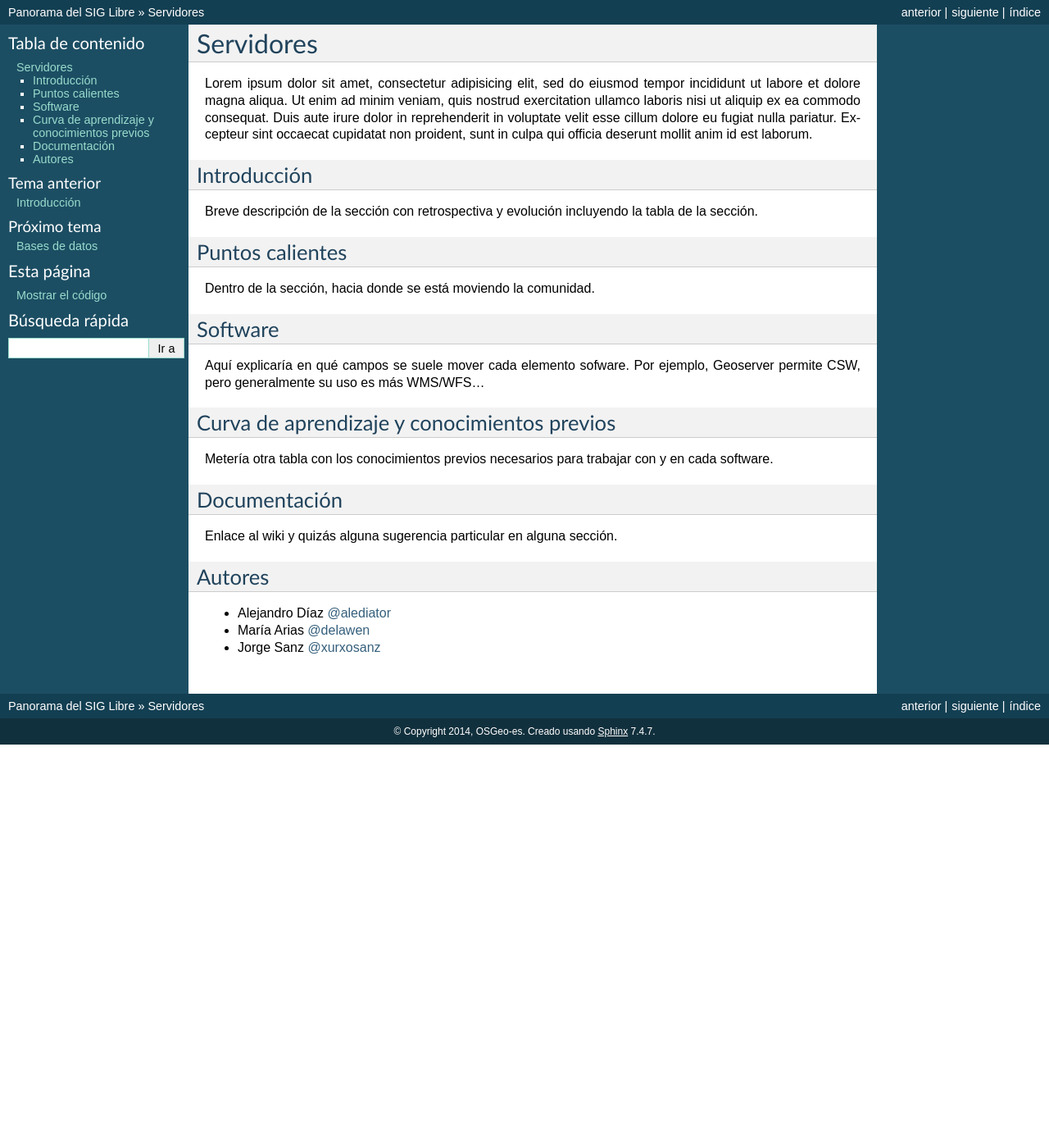
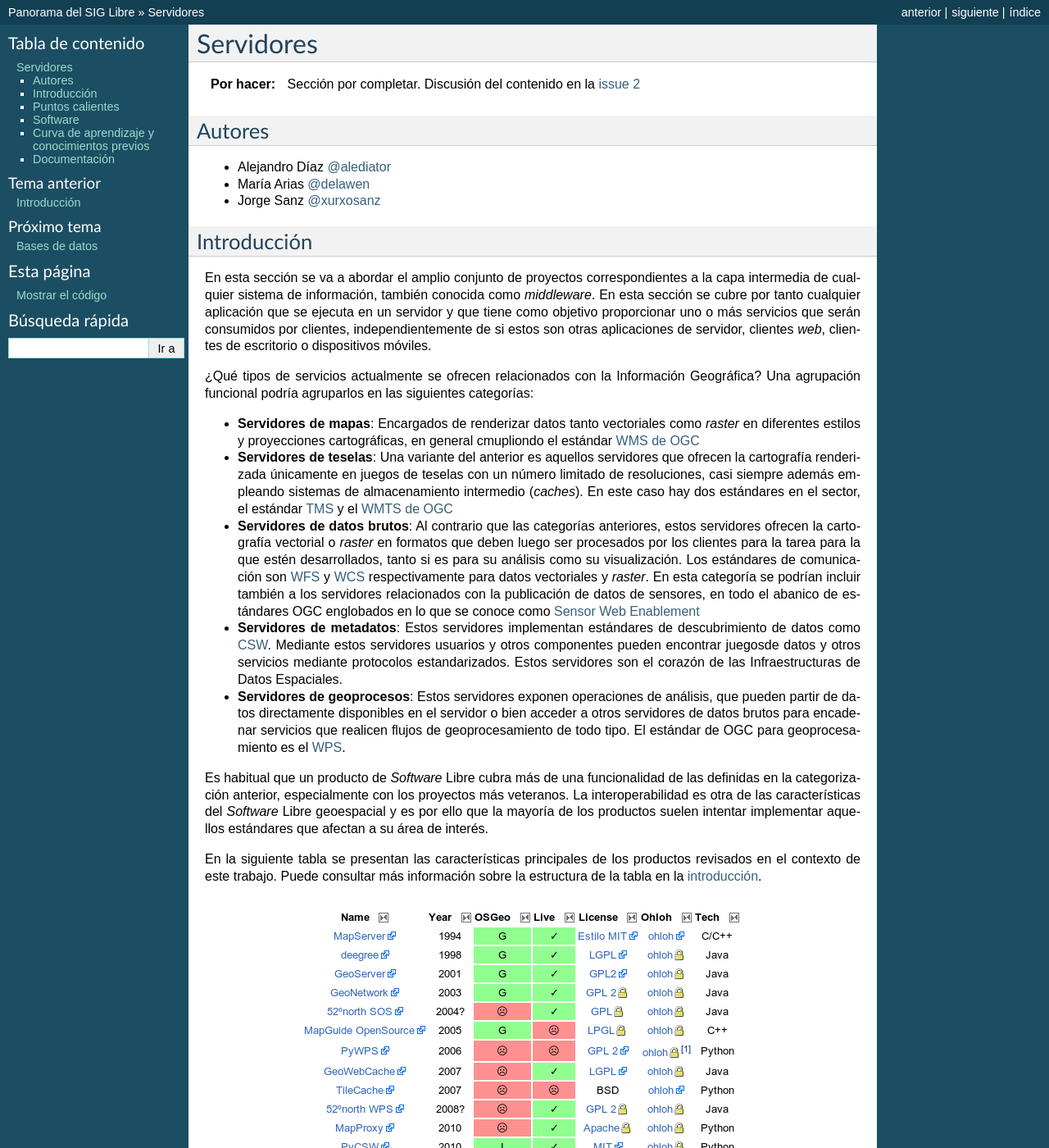
Before and after one commit to OSGeo-ES/panorama-siglibre8, a Sphinx documentation site: the page built from source/servidores/index.rst, in a window 1280 px wide and 1400 px high. Shown: the whole window at 82% size. Built offline with Sphinx 7.4.7, drawn with Linux system fonts in a browser that asks for light colours; some of the changed text lies outside the part shown.

Commit message:
primeros contenidos en la tabla de servidores

```diff
--- a/source/conf.py
+++ b/source/conf.py
@@ -294,6 +294,10 @@ rst_prolog = u"""
 .. |shiguera|  replace:: Santiago Higuera `@santiagohiguera`_
 .. |jsitjar|   replace:: Josep Sitjar `@JosepSitjar`_
 
+.. |IG|     replace:: Información Geográfica
+.. |sl|     replace:: *Software* Libre
+
+
 .. _@delawen:   http://twitter.com/delawen
 .. _@xurxosanz: http://twitter.com/xurxosanz
 .. _@moiarcsan: http://twitter.com/moiarcsan
@@ -301,6 +305,11 @@ rst_prolog = u"""
 .. _@Tolanss:   http://twitter.com/Tolanss>
 .. _@santiagohiguera: http://twitter.com/santiagohiguera
 .. _@JosepSitjar: http://twitter.com/JosepSitjar
+
+.. _OSGeo: http://osgeo.org
+.. _OSGeo Live: http://live.osgeo.org
+
+
 """
 
 # - Define external links shortcuts
--- a/source/index.rst
+++ b/source/index.rst
@@ -24,7 +24,7 @@ Contenidos:
 Acerca de este documento
 ========================
 
-.. todo:: Escribir una introducción, explicando la motivación y metodología :issue:`11`
+.. todo:: Escribir una introducción, explicando el contexto de las jornadas, experiencias anteriores y la motivación :issue:`11`
 
 Lorem ipsum dolor sit amet, consectetur adipisicing elit, sed do eiusmod
 tempor incididunt ut labore et dolore magna aliqua. Ut enim ad minim veniam,
--- a/source/servidores/index.rst
+++ b/source/servidores/index.rst
@@ -2,37 +2,7 @@
 Servidores
 **********
 
-Lorem ipsum dolor sit amet, consectetur adipisicing elit, sed do eiusmod
-tempor incididunt ut labore et dolore magna aliqua. Ut enim ad minim veniam,
-quis nostrud exercitation ullamco laboris nisi ut aliquip ex ea commodo
-consequat. Duis aute irure dolor in reprehenderit in voluptate velit esse
-cillum dolore eu fugiat nulla pariatur. Excepteur sint occaecat cupidatat non
-proident, sunt in culpa qui officia deserunt mollit anim id est laborum.
-
-Introducción
----------------
-
-Breve descripción de la sección con retrospectiva y evolución incluyendo la tabla de la sección.
-
-Puntos calientes
---------------------
-
-Dentro de la sección, hacia donde se está moviendo la comunidad.
-
-Software
-----------
-
-Aquí explicaría en qué campos se suele mover cada elemento sofware. Por ejemplo, Geoserver permite CSW, pero generalmente su uso es más WMS/WFS...
-
-Curva de aprendizaje y conocimientos previos
-------------------------------------------------
-
-Metería otra tabla con los conocimientos previos necesarios para trabajar con y en cada software.
-
-Documentación
----------------
-
-Enlace al wiki y quizás alguna sugerencia particular en alguna sección.
+.. todo:: Sección por completar. Discusión del contenido en la :issue:`2`
 
 
 Autores
@@ -41,3 +11,69 @@ Autores
 - |alediator|
 - |delawen|
 - |jsanz|
+
+
+Introducción
+---------------
+
+En esta sección se va a abordar el amplio conjunto de proyectos correspondientes a la capa intermedia de cualquier sistema de información, también conocida como *middleware*. En esta sección se cubre por tanto cualquier aplicación que se ejecuta en un servidor y que tiene como objetivo proporcionar uno o más servicios que serán consumidos por clientes, independientemente de si estos son otras aplicaciones de servidor, clientes *web*, clientes de escritorio o dispositivos móviles.
+
+¿Qué tipos de servicios actualmente se ofrecen relacionados con la |IG|? Una agrupación funcional podría agruparlos en las siguientes categorías:
+
+- **Servidores de mapas**: Encargados de renderizar datos tanto vectoriales como *raster* en diferentes estilos y proyecciones cartográficas, en general cmupliondo el estándar `WMS de OGC`_
+- **Servidores de teselas**: Una variante del anterior es aquellos servidores que ofrecen la cartografía renderizada únicamente en juegos de teselas con un número limitado de resoluciones, casi siempre además empleando sistemas de almacenamiento intermedio (*caches*). En este caso hay dos estándares en el sector, el estándar `TMS`_ y el `WMTS de OGC`_
+- **Servidores de datos brutos**: Al contrario que las categorías anteriores, estos servidores ofrecen la cartografía vectorial o *raster* en formatos que deben luego ser procesados por los clientes para la tarea para la que estén desarrollados, tanto si es para su análisis como su visualización. Los estándares de comunicación son `WFS`_ y `WCS`_ respectivamente para datos vectoriales y *raster*. En esta categoría se podrían incluir  también a los servidores relacionados con la publicación de datos de sensores, en todo el abanico de estándares OGC englobados en lo que se conoce como `Sensor Web Enablement`_
+- **Servidores de metadatos**: Estos servidores implementan estándares de descubrimiento de datos como `CSW`_. Mediante estos servidores usuarios y otros componentes pueden encontrar juegosde datos y otros servicios mediante protocolos estandarizados. Estos servidores son el corazón de las Infraestructuras de Datos Espaciales.
+- **Servidores de geoprocesos**: Estos servidores exponen operaciones de análisis, que pueden partir de datos directamente disponibles en el servidor o bien acceder a otros servidores de datos brutos para encadenar servicios que realicen flujos de geoprocesamiento de todo tipo. El estándar de OGC para geoprocesamiento es el `WPS`_.
+
+.. _WMS de OGC: http://www.opengeospatial.org/standards/wms
+.. _TMS: https://en.wikipedia.org/wiki/Tile_Map_Service
+.. _WMTS de OGC: http://www.opengeospatial.org/standards/wmts
+.. _WFS: http://www.opengeospatial.org/standards/wfs
+.. _WCS: http://www.opengeospatial.org/standards/wcs
+.. _CSW: http://www.opengeospatial.org/standards/cat
+.. _WPS: http://www.opengeospatial.org/standards/cat
+.. _Sensor Web Enablement: http://www.opengeospatial.org/ogc/markets-technologies/swe
+
+Es habitual que un producto de |sl| cubra más de una funcionalidad de las definidas en la categorización anterior, especialmente con los proyectos más veteranos. La interoperabilidad es otra de las características del |sl| geoespacial y es por ello que la mayoría de los productos suelen intentar implementar aquellos estándares que afectan a su área de interés.
+
+En la siguiente tabla se presentan las características principales de los productos revisados en el contexto de este trabajo. Puede consultar más información sobre la estructura de la tabla en la  :ref:`introducción <info-tabla>`.
+
+.. figure:: imgs/tabla-principal.png
+   :align: center
+   :alt: Información general sobre servidores
+
+   Información general sobre servidores
+
+.. figure:: imgs/estandares.png
+   :align: center
+   :alt: Implementación de estándares OGC
+
+   Implementación de estándares OGC
+
+
+.. important:: Se puede consultar la versión más reciente, así como los enlaces asociados y anotaciones en la sección de `Servidores`_ del wiki de OSGeo.
+
+.. _Servidores: http://wiki.osgeo.org/wiki/Panorama_SIG_Libre_2014/Servidores
+
+.. note:: Breve descripción de la sección con retrospectiva y evolución incluyendo la tabla de la sección.
+
+Puntos calientes
+--------------------
+
+.. note:: Dentro de la sección, hacia donde se está moviendo la comunidad.
+
+Software
+----------
+
+.. note:: Aquí explicaría en qué campos se suele mover cada elemento sofware. Por ejemplo, Geoserver permite CSW, pero generalmente su uso es más WMS/WFS...
+
+Curva de aprendizaje y conocimientos previos
+------------------------------------------------
+
+.. note:: Metería otra tabla con los conocimientos previos necesarios para trabajar con y en cada software.
+
+Documentación
+---------------
+
+.. note:: Enlace al wiki y quizás alguna sugerencia particular en alguna sección.
```
Also changed, not shown: source/introduccion.rst (+35 -0 lines), source/_static/tabla-principal-encabezado.png (added), source/servidores/imgs/estandares.png (added), source/servidores/imgs/tabla-principal.png (added).
